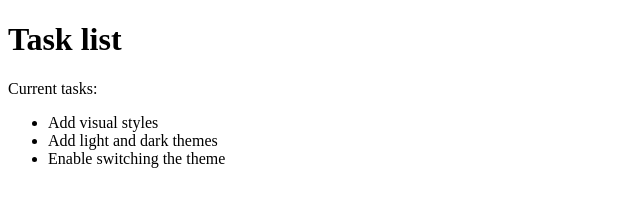
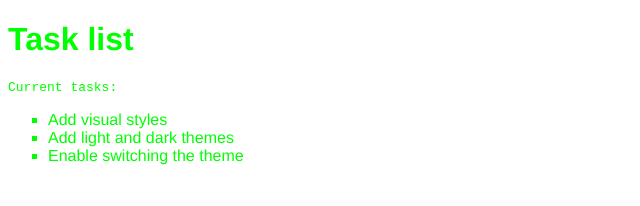
Before and after one commit to janinealves04/TO-DO-LIST, a plain HTML site: page index.html in a window 1280 px wide. Shown: the whole page, without its empty margins (0-640 px from the left). Drawn offline with Linux system fonts and the light colour scheme.

Commit message:
Corrigindo o arquivo html e sua refencia ao css, e no arquivo css corrigindo a formatação.

```diff
--- a/index.html
+++ b/index.html
@@ -3,7 +3,7 @@
 <head>
     <meta charset="UTF-8">
     <title>Simple website</title>
-    <link rel="stylesheet" href="main.css">
+    <link rel="stylesheet" href="style.css" type="text/css">
 </head>
 <body class="dark-theme">
     <h1>Task list</h1>
--- a/style.css
+++ b/style.css
@@ -54,7 +54,7 @@ a baixo.**/
 
 .dark-theme {
     --bg: var (--black);
-    --fontColor: var (--green);
+    --fontColor: var(--green);
 }
 
 /** Criando tema escuro e tema claro
```
